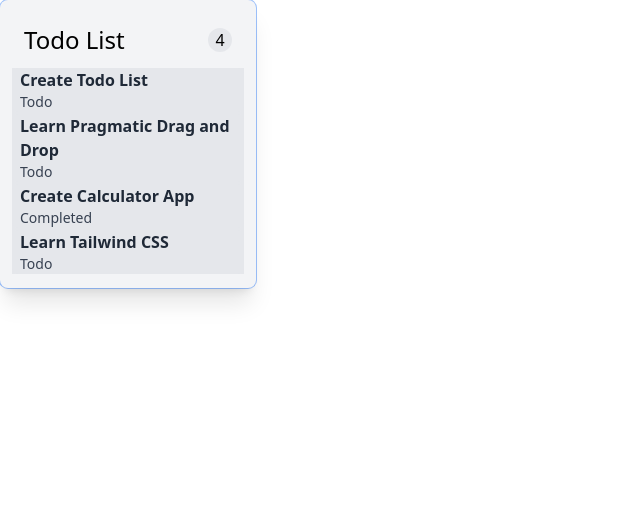
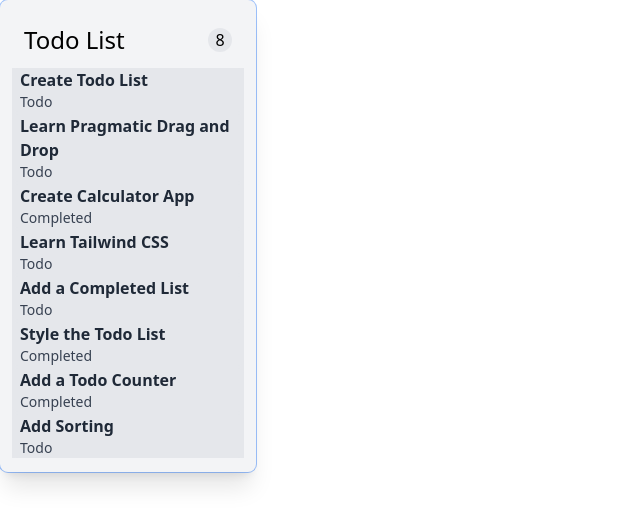
Before and after one commit to AngusWebbHammond/todo-list, a React (Vite) app: page / in a window 1280 px wide. Shown: the top 526 px of the page, without its empty margins (0-640 px from the left). Built offline with nearby package versions, Linux system fonts and the light colour scheme.

Commit message:
added more deafult todo data to defaultData for testing

```diff
--- a/src/App.tsx
+++ b/src/App.tsx
@@ -20,6 +20,26 @@ const defaultData = [
   {
     id: "todo4",
     title: "Learn Tailwind CSS",
+    type: "Todo",
+  },
+  {
+    id: "todo5",
+    title: "Add a Completed List",
+    type: "Todo",
+  },
+  {
+    id: "todo6",
+    title: "Style the Todo List",
+    type: "Completed",
+  },
+  {
+    id: "todo7",
+    title: "Add a Todo Counter",
+    type: "Completed",
+  },
+  {
+    id: "todo8",
+    title: "Add Sorting",
     type: "Todo",
   }
 ]
```
